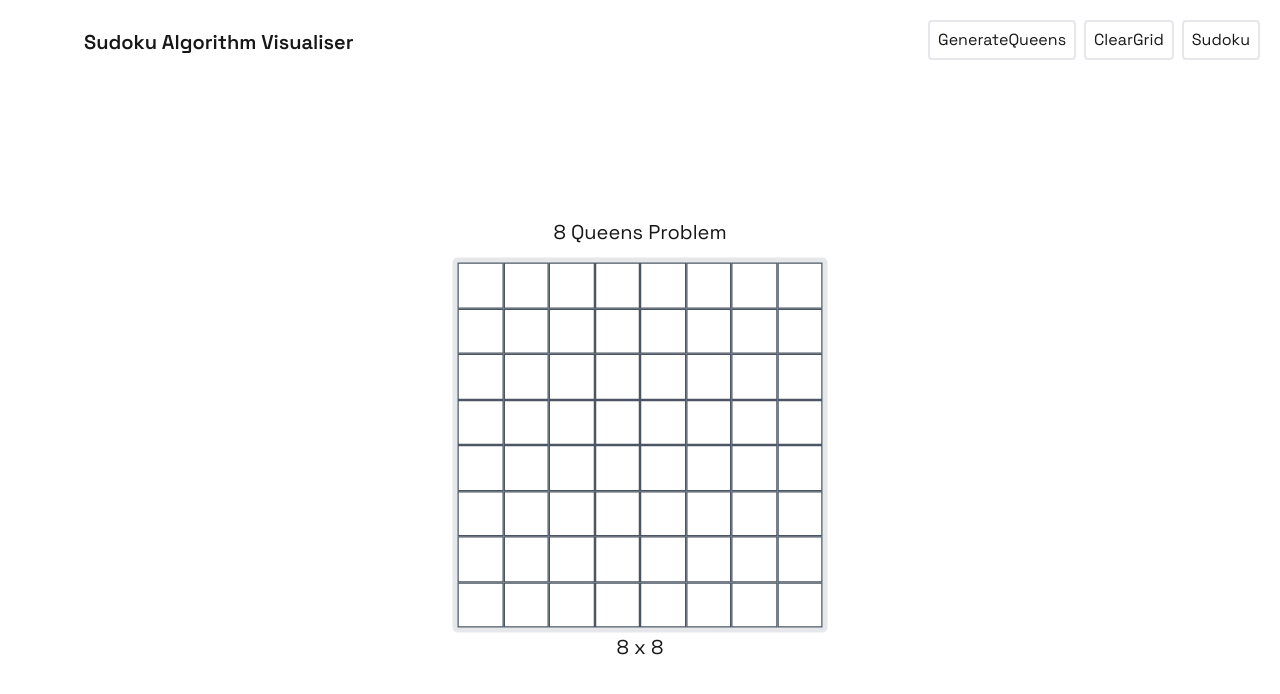
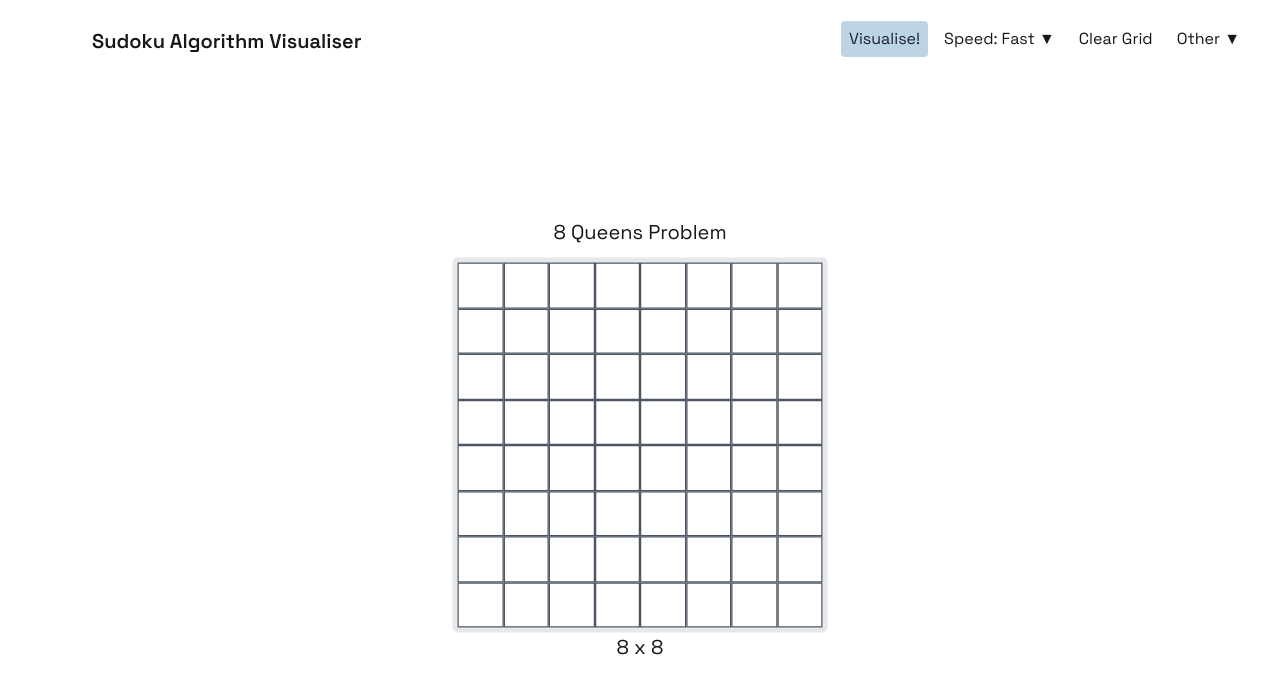
Before and after one commit to EthanEES/Sudoku-Algorithm-Visualiser, a Next.js app in the folder product/sudoku-algorithm-visualiser/: page /8Queens in a window 1280 px wide. Shown: the top 694 px of the page. Built offline with nearby package versions, Linux system fonts and the light colour scheme; a web font is replaced by a local one.

Commit message:
feat: Edited queens page to use navbar component

```diff
--- a/product/sudoku-algorithm-visualiser/src/app/8Queens/page.js
+++ b/product/sudoku-algorithm-visualiser/src/app/8Queens/page.js
@@ -1,6 +1,8 @@
 "use client";
 import React, { useState } from "react";
 import SudokuGrid from "../../components/sudokugrid";
+import QueensNavbar from "../../components/queensNavbar";
+
 
 export default function Page() {
 
@@ -100,25 +102,7 @@ export default function Page() {
 
 
 
-            <header className="flex items-center w-full bg-white dark:bg-[#1b212c] justify-between py-5 px-5 rounded-b-2xl ">
-                <a className="break-words">
-                    <div className="flex items-center justify-between">
-                        <div className="max-w-16 ">
-                            <img className="" src="/Su.png" alt="image description"></img>
-                        </div>
-                        <div className="h-6 text-xl font-semibold sm:block ">Sudoku Algorithm Visualiser</div>
-                    </div>
-                </a>
-                <div className="flex items-center space-x-4 leading-5 sm:space-x-6">
-                    <div className="flex pl-10">
-                        <button onClick={generateQueens} className="border-2 rounded p-2 mr-2 hover:bg-[#313c50]">GenerateQueens</button>
-                        <button onClick={clearGrid} className="border-2 rounded p-2 mr-2 hover:bg-[#313c50]">ClearGrid</button>
-                        <button onClick={() => window.location.href = '/'} className="border-2 rounded p-2 hover:bg-[#313c50]">Sudoku</button>
-
-
-                    </div>
-                </div>
-            </header>
+            <QueensNavbar generateQueens={generateQueens} clearGrid={clearGrid}/>
             <div id="GridDiv" className=" scale-125 flex flex-col fixed justify-center items-center w-[30%] h-full ml-[35vw] mt-10 ">
                 <div className="font-5xl mb-2">8 Queens Problem</div>
                 <SudokuGrid rows={gridSize} cols={gridSize}/>
```
